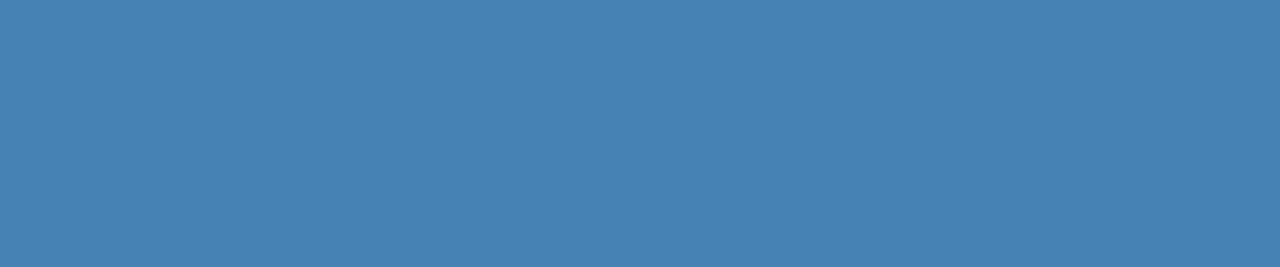
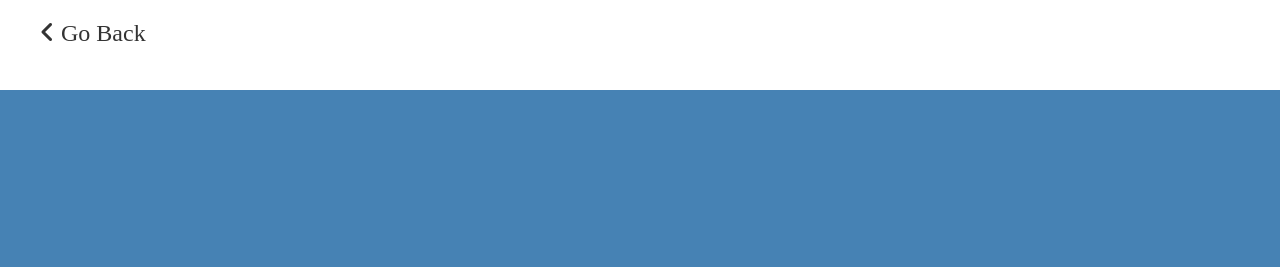
Before and after one commit to ay-sha/BSS-Practice, a plain HTML site: page CSS/Animation/presentation.html in a window 1280 px wide. Shown: the top 267 px of the page. Drawn offline with Linux system fonts and the light colour scheme.

Commit message:
CSS Done

```diff
--- a/CSS/Animation/presentation.html
+++ b/CSS/Animation/presentation.html
@@ -9,6 +9,9 @@
 
 </head>
 <body>
+    <div class="go-nav">
+        <a href="index.html"><i class="fa-solid fa-angle-left"></i> Go Back</a>
+    </div>
     <!-- page-1 -->
     <section id="page-1" class="page">
         <h1>Welcome to my Presentation</h1>
--- a/CSS/Animation/style.css
+++ b/CSS/Animation/style.css
@@ -15,6 +15,11 @@ ul{
 a{
     text-decoration: none;
     color: #333;
+}
+.go-nav{
+    height: 50px;
+    font-size: 1.5rem;
+    margin: 20px 40px;
 }
 
 .main-container{
```
Also changed, not shown: CSS/Animation/animation.html (+6 -0 lines), CSS/Animation/index.html (+3 -0 lines), CSS/Animation/transition.html (+6 -0 lines).
